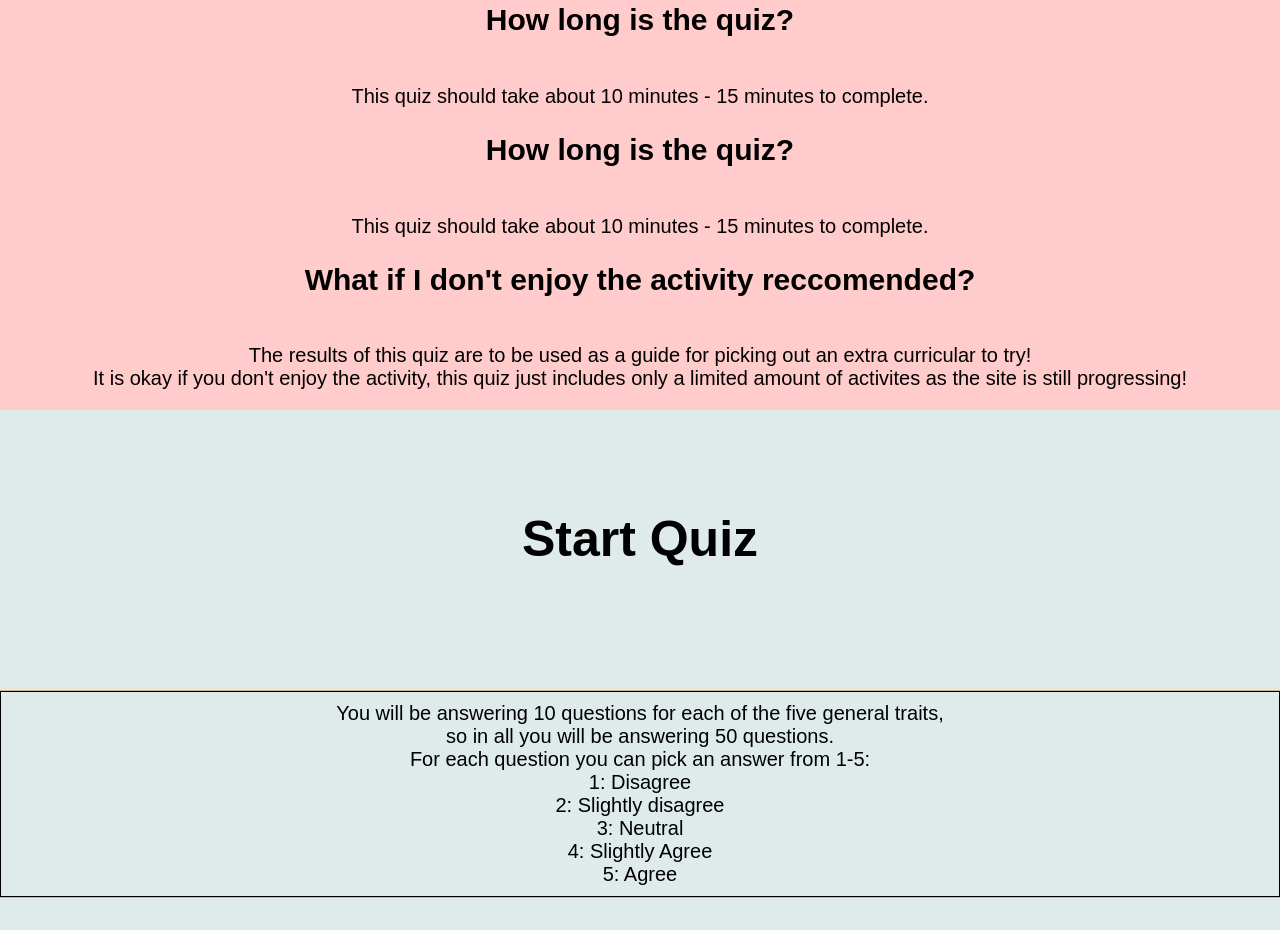
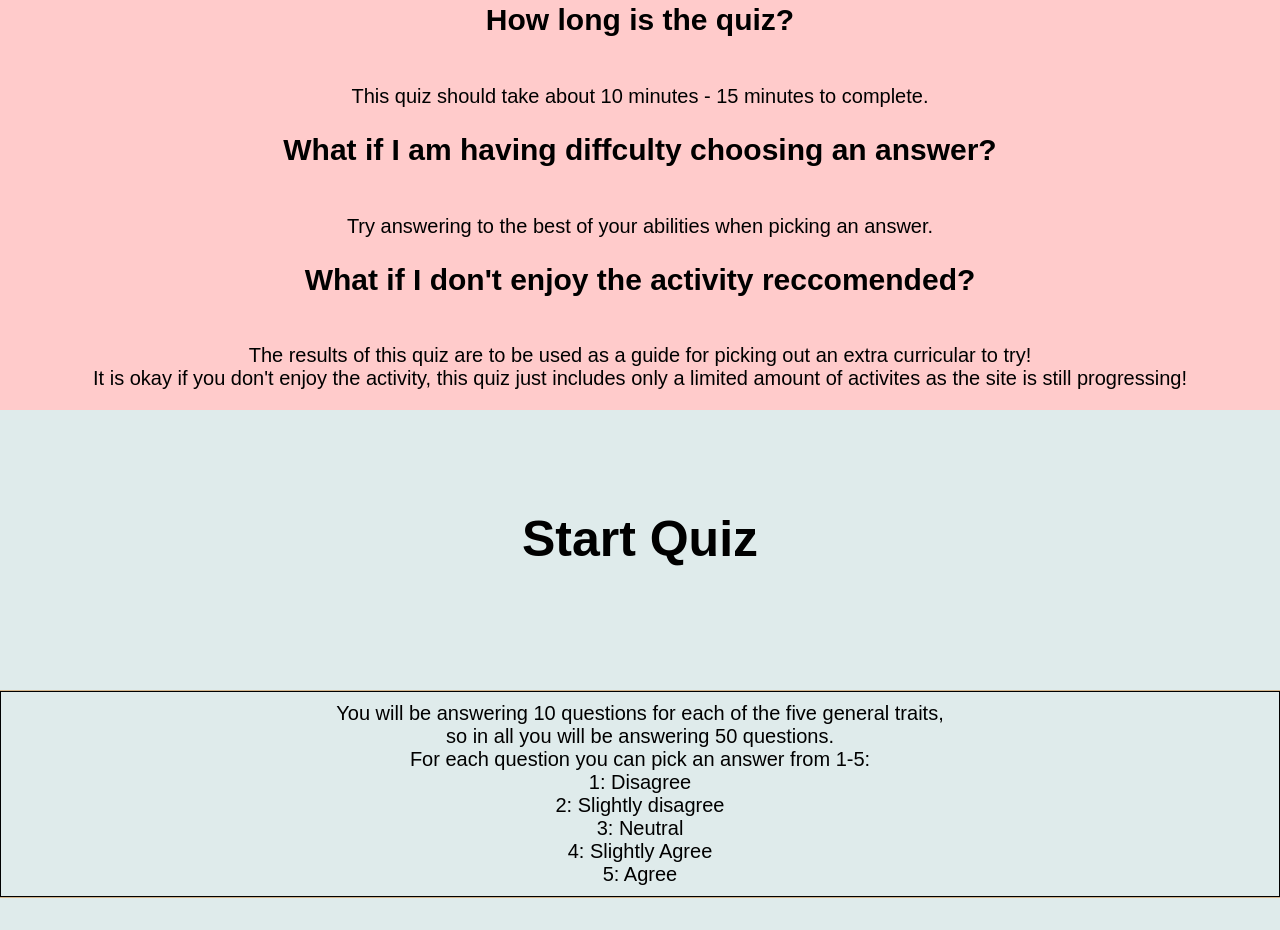
Before and after one commit to jennefercampoverde/What-s_Next-, a plain HTML site: page index.html in a window 1280 px wide. Shown: the part 2355-3285 px from the top of the page. Drawn offline with Linux system fonts and the light colour scheme; a web font is replaced by a local one.

Commit message:
Fixing some text errors

```diff
--- a/index.html
+++ b/index.html
@@ -79,10 +79,10 @@
        <br /> This quiz should take about 10 minutes - 15 minutes to complete.
       </p>
       <h2>
-      How long is the quiz?
+      What if I am having diffculty choosing an answer?
       </h2>
       <p>
-       <br /> This quiz should take about 10 minutes - 15 minutes to complete.
+       <br /> Try answering to the best of your abilities when picking an answer.
       </p>
       <h2>
       What if I don't enjoy the activity reccomended?
```
